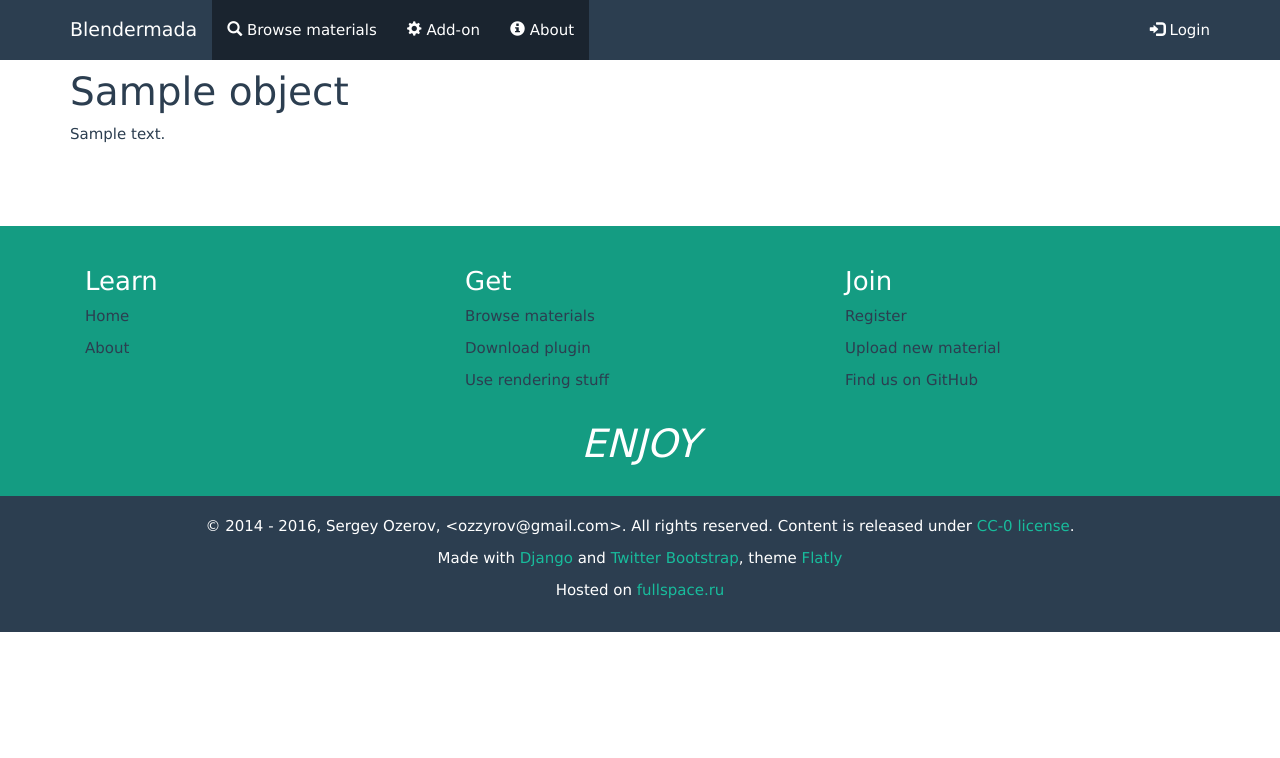
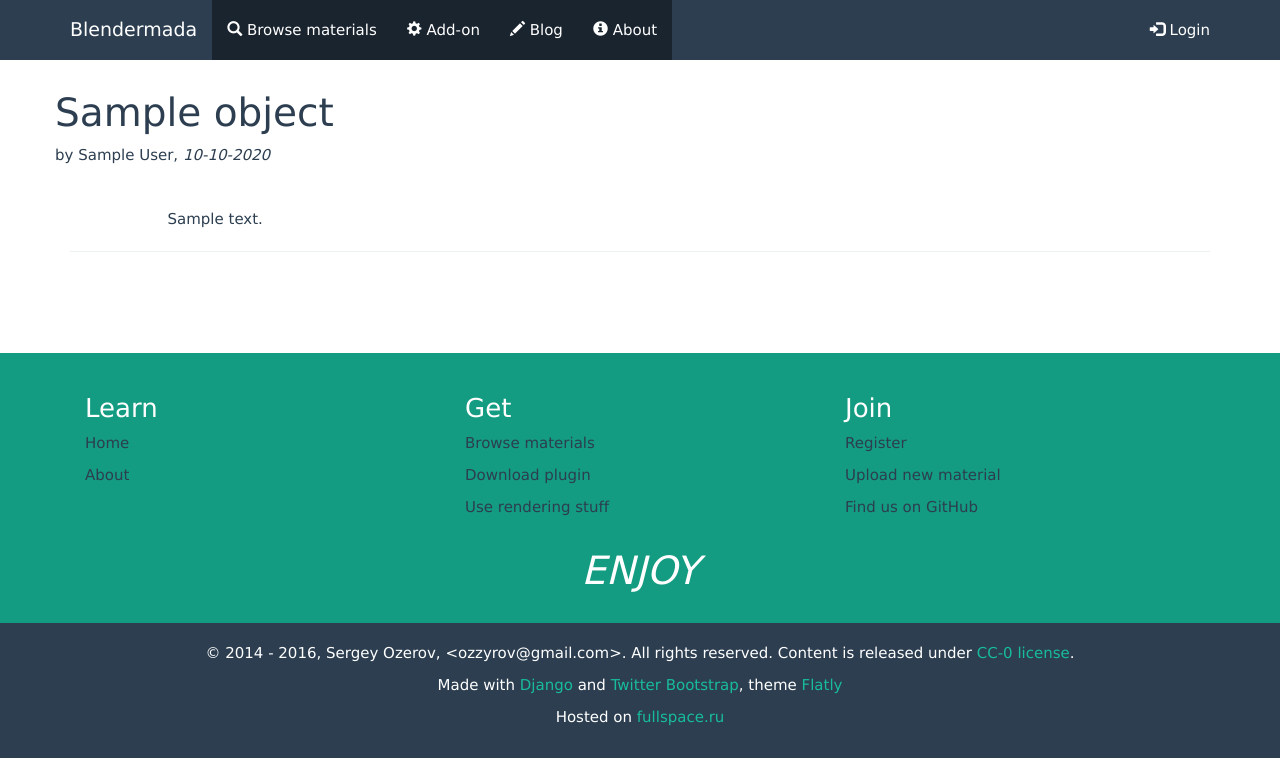
Before and after one commit to TrueCryer/blendermada_website, a Django app: template blog/templates/blog/post_detail.html in a window 1280 px wide. Shown: the top 758 px of the page. Run offline with Django 3.2, Linux system fonts and the light colour scheme; the template is opened without the code that fills it: most values are stand-ins (such as "Sample title", 1, 10 or a date in 2020); parts of the project's set-up code (start-up, migrations or seed data) failed here and were passed over; some libraries are stand-ins or nearby versions; some web fonts are replaced.

Commit message:
Submit blog application

```diff
--- a/blog/templates/blog/post_detail.html
+++ b/blog/templates/blog/post_detail.html
@@ -1,6 +1,14 @@
 {% extends 'blog/base.html' %}
 
+{% block title %}{{ object.title }} | {{ block.super }}{% endblock %}
+
 {% block content %}
-    <h1>{{ object.title }}</h1>
-    <div>{{ object.body }}</div>
+    <div class="row"><div class="page-header">
+        <h1>{{ object.title }}</h1>
+        <p>by {{ object.author }}, <em>{{ post.publish|date:"d-m-Y" }}</em></p>
+    </div></div>
+    <div class="row"><div class="col-xs-12 col-sm-12 col-md-10 col-md-offset-1">
+        {{ object.body|safe }}
+    </div></div>
+    <hr/>
 {% endblock %}
--- a/blog/templates/blog/post_list.html
+++ b/blog/templates/blog/post_list.html
@@ -4,7 +4,7 @@
 
 {% block content %}
     <div class="row"><div class="page-header">
-        <h1>Blendermada blog</h1>
+        <h1>Blog</h1>
     </div></div>
     {% for post in object_list %}
     <div class="row"><div class="col-xs-12 col-sm-12 col-md-10 col-md-offset-1">
--- a/bmd/templates/navigation.html
+++ b/bmd/templates/navigation.html
@@ -2,6 +2,7 @@
 {% url 'materials_index' as url_materials %}
 {% url 'addon' as url_addon %}
 {% url 'about' as url_about %}
+{% url 'blog_post_list' as url_blog %}
 
 
 <nav class="navbar navbar-default navbar-fixed-top" role="navigation">
@@ -20,6 +21,7 @@
                 <li class="divider"></li>
                 <li class="{% active request url_materials %}"><a href="{{ url_materials }}"><span class="glyphicon glyphicon-search"></span> Browse materials</a></li>
                 <li class="{% active request url_addon %}"><a href="{{ url_addon }}"><span class="glyphicon glyphicon-cog"></span> Add-on</a></li>
+                <li class="{% active request url_addon %}"><a href="{{ url_blog }}"><span class="glyphicon glyphicon-pencil"></span> Blog</a></li>
                 <li class="{% active request url_about %}"><a href="{{ url_about }}"><span class="glyphicon glyphicon-info-sign"></span> About</a></li>
             </ul>
             <ul class="nav navbar-nav navbar-right">
```
